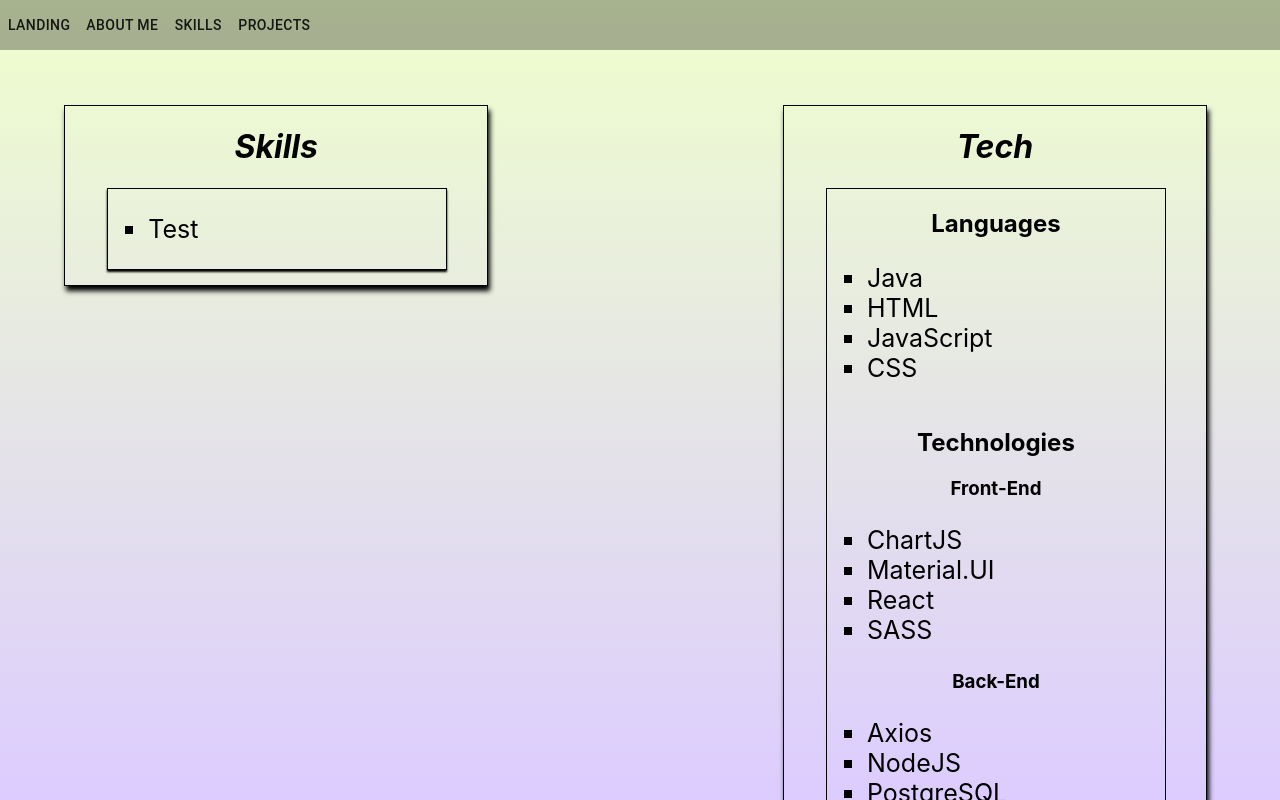
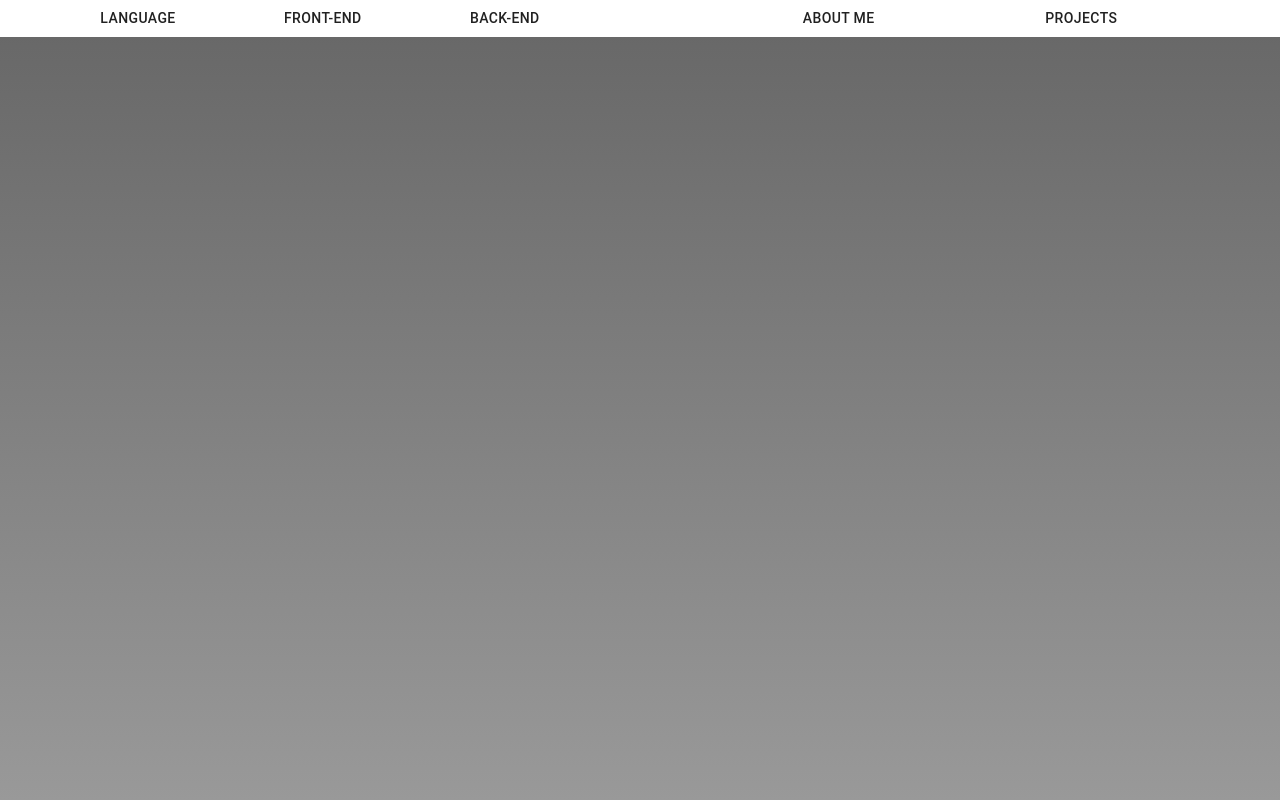
Before and after one commit to DogSniffers/Portfolio2.0, a React (Create React App) app: page /#/skills in a window 1280 px wide. Shown: the top 800 px of the page. Built offline with nearby package versions, Linux system fonts and the light colour scheme.

Commit message:
reworking skills css

```diff
--- a/src/App.css
+++ b/src/App.css
@@ -2,5 +2,5 @@ html{
   height: 100vh;
 }
 body{
-  background-image: linear-gradient(to bottom,#EFFFCC,#DCCCFF);
+  background-image: linear-gradient(to bottom,#666666,#999999);
 }
--- a/src/App.js
+++ b/src/App.js
@@ -6,7 +6,7 @@ import './App.css';
 function App() {
   return (
     <>
-    <Nav/>
+    {/* <Nav/> */}
       {route}
     </>
   );
--- a/src/Components/Skills/Skills.css
+++ b/src/Components/Skills/Skills.css
@@ -1,6 +1,18 @@
-.skillsContent {
-  width: 100vw;
-  height: 100vh;
+@-webkit-keyframes leftToRight {
+  from {
+    left: 70vw;
+  }
+}
+
+@keyframes leftToRight {
+  from {
+    left: 70vw;
+  }
+}
+
+.skillsButtonHolder {
+  position: fixed;
+  top: 0px;
   display: -webkit-box;
   display: -ms-flexbox;
   display: flex;
@@ -8,44 +20,14 @@
   -webkit-box-direction: normal;
       -ms-flex-direction: row;
           flex-direction: row;
+  width: 100%;
+  -webkit-box-pack: space-evenly;
+      -ms-flex-pack: space-evenly;
+          justify-content: space-evenly;
+  background-color: white;
 }
 
-.skillsHolder {
-  position: relative;
-  height: -webkit-fit-content;
-  height: -moz-fit-content;
-  height: fit-content;
-  left: 5vw;
-  top: 30px;
-  width: 33vw;
-  border: black 1px solid;
-  -webkit-box-shadow: black 2px 5px 5px;
-          box-shadow: black 2px 5px 5px;
-  margin-bottom: 30px;
-}
-
-.techHolder {
-  position: relative;
-  height: -webkit-fit-content;
-  height: -moz-fit-content;
-  height: fit-content;
-  left: 28vw;
-  top: 30px;
-  width: 33vw;
-  border: black 1px solid;
-  -webkit-box-shadow: black 2px 5px 5px;
-          box-shadow: black 2px 5px 5px;
-  margin-bottom: 30px;
-}
-
-.skillsPageHead {
-  text-align: center;
-  font-style: italic;
-}
-
-.skills {
-  border: black 1px solid;
-  position: relative;
+.skillsType {
   display: -webkit-box;
   display: -ms-flexbox;
   display: flex;
@@ -53,42 +35,91 @@
   -webkit-box-direction: normal;
       -ms-flex-direction: row;
           flex-direction: row;
-  width: 80%;
-  height: -webkit-fit-content;
-  height: -moz-fit-content;
-  height: fit-content;
-  left: 10%;
-  margin-bottom: 15px;
-  list-style-type: none;
-  -webkit-box-shadow: black 0px 2px 2px;
-          box-shadow: black 0px 2px 2px;
+  width: 50%;
+  -webkit-box-pack: space-evenly;
+      -ms-flex-pack: space-evenly;
+          justify-content: space-evenly;
 }
 
-.tech {
-  border: black 1px solid;
-  position: relative;
+.skillsNavButtons {
   display: -webkit-box;
   display: -ms-flexbox;
   display: flex;
-  -webkit-box-orient: vertical;
+  -webkit-box-orient: horizontal;
   -webkit-box-direction: normal;
-      -ms-flex-direction: column;
-          flex-direction: column;
-  width: 80%;
-  height: -webkit-fit-content;
-  height: -moz-fit-content;
-  height: fit-content;
-  left: 10%;
-  margin-bottom: 15px;
+      -ms-flex-direction: row;
+          flex-direction: row;
+  width: 50%;
+  -webkit-box-pack: space-evenly;
+      -ms-flex-pack: space-evenly;
+          justify-content: space-evenly;
 }
 
-.techHeads {
-  width: 100%;
+.javaHolder {
+  position: relative;
+  width: 30vw;
+  height: 120px;
+  background-color: yellow;
+  -webkit-box-shadow: black 5px 5px;
+          box-shadow: black 5px 5px;
   text-align: center;
+  left: 10vw;
+  -webkit-animation-name: leftToRight;
+          animation-name: leftToRight;
+  -webkit-animation-duration: 1s;
+          animation-duration: 1s;
 }
 
-ul {
-  list-style-type: square;
-  font-size: 25px;
+.java {
+  font-family: cursive;
+  font-size: 90px;
+}
+
+.htmlHolder {
+  position: relative;
+  width: 30vw;
+  height: 120px;
+  background-color: yellow;
+  -webkit-box-shadow: black 5px 5px;
+          box-shadow: black 5px 5px;
+  text-align: center;
+  left: 30vw;
+}
+
+.html {
+  font-family: cursive;
+  font-size: 78px;
+}
+
+.jsHolder {
+  position: relative;
+  width: 30vw;
+  height: 120px;
+  background-color: yellow;
+  -webkit-box-shadow: black 5px 5px;
+          box-shadow: black 5px 5px;
+  text-align: center;
+  left: 50vw;
+}
+
+.js {
+  font-family: cursive;
+  font-size: 78px;
+}
+
+.cssHolder {
+  position: relative;
+  width: 30vw;
+  height: 120px;
+  background-color: yellow;
+  -webkit-box-shadow: black 5px 5px;
+          box-shadow: black 5px 5px;
+  text-align: center;
+  left: 20vw;
+}
+
+.css {
+  font-family: cursive;
+  font-size: 78px;
 }
 /*# sourceMappingURL=Skills.css.map */
--- a/src/Components/Skills/Skills.js
+++ b/src/Components/Skills/Skills.js
@@ -1,55 +1,112 @@
 import React from 'react'
+import {useState,setState} from 'react'
+import Button from '@material-ui/core/Button'
 import './Skills.css'
 
-function Skills(){
+function Skills(props){
+    const [langList,setLangList] = useState(false)
+    const [frontEndList,setFrontEndList] = useState(false)
+    const [backEndList,setBackEndList] = useState(false)
+
+    const openLangList = () => {
+        setLangList(true)
+        setFrontEndList(false)
+        setBackEndList(false)
+    }
+    const openFrontEndList = () => {
+        setLangList(false)
+        setFrontEndList(true)
+        setBackEndList(false)
+    }
+    const openBackEndList = () => {
+        setLangList(false)
+        setFrontEndList(false)
+        setBackEndList(true)
+    }
     return(
         <div>
-            <div className='skillsContent'>
-                <div className='skillsHolder'>
             <div>
-                        <h1 className='skillsPageHead'>Skills</h1>
+                {langList === true ? (
+                    <div className='languages'>
+                        <div className='javaHolder'>
+                            <h1 className='java'>Java</h1>
                         </div>
-                    <div className='skills'>
-                        <ul>
-                            <li>Test</li>
-                        </ul>
+                        <div className='htmlHolder'>
+                            <h1 className='html'>HTML</h1>
+                        </div>
+                        <div className='jsHolder'>
+                            <h1 className='js'>JavaScript</h1>
+                        </div>
+                        <div className='cssHolder'>
+                            <h1 className='css'>CSS</h1>
                         </div>
                     </div>
-                <div className='techHolder'>
-                    <h1 className='skillsPageHead'>Tech</h1>
-                    <div className='tech'>
+                ):(
+                    null
+                )}
+                {frontEndList === true ? (
+                    <div className='front-end'>
                         <div>
-                            <h2 className='techHeads'>Languages</h2>
-                                <ul>
-                                    <li>Java</li>
-                                    <li>HTML</li>
-                                    <li>JavaScript</li>
-                                    <li>CSS</li>
-                                </ul>
+                            <h1>ChartJS</h1>
                         </div>
                         <div>
-                            <h2 className='techHeads'>Technologies</h2>
-                            <div>
-                                <h3 className='techHeads'>Front-End</h3>
-                                    <ul>
-                                        <li>ChartJS</li>
-                                        <li>Material.UI</li>
-                                        <li>React</li>
-                                        <li>SASS</li>
-                                </ul>
+                            <h1>Material.UI</h1>
                         </div>
                         <div>
-                                <h3 className='techHeads'>Back-End</h3>
-                                    <ul>
-                                        <li>Axios</li>
-                                        <li>NodeJS</li>
-                                        <li>PostgreSQL</li>
-                                        <li>Postman</li>
-                                        <li>React Redux</li>
-                                        <li>Socket.io</li>
-                                        <li>SQL Tabs</li>
-                                    </ul>
+                            <h1>React</h1>
                         </div>
+                        <div>
+                            <h1>Sass</h1>
+                        </div>
+                    </div>
+                ):(
+                    null
+                )}
+                {backEndList === true ? (
+                    <div className='back-end'>
+                        <div>
+                            <h1>Axios</h1>
+                        </div>
+                        <div>
+                            <h1>NodeJS</h1>
+                        </div>
+                        <div>
+                            <h1>PostgreSQL</h1>
+                        </div>
+                        <div>
+                            <h1>Postman</h1>
+                        </div>
+                        <div>
+                            <h1>React Redux</h1>
+                        </div>
+                        <div>
+                            <h1>Socket.IO</h1>
+                        </div>
+                        <div>
+                            <h1>SQL Tabs</h1>
+                        </div>
+                    </div>
+                ):(
+                    null
+                )}
+                <div className='skillsButtonHolder'>
+                    <div className='skillsType'>
+                        <div>
+                            <Button  onClick={() => openLangList()}>Language</Button>
+                        </div>
+                        <div>
+                            <Button  onClick={() => openFrontEndList()}>Front-End</Button>
+                        </div>
+                        <div>
+                            <Button  onClick={() => openBackEndList()}>Back-End</Button>
+                        </div>
+                    </div>
+                    <div className='skillsNavButtons'>
+                        <div>
+                            <Button onClick={() => props.history.push('/aboutme')}>About Me</Button>
+                        </div>
+                        <div>
+                            <Button onClick={() => props.history.push('/projects')}>Projects</Button>
                         </div>
                     </div>
                 </div>
--- a/src/Components/Skills/Skills.scss
+++ b/src/Components/Skills/Skills.scss
@@ -1,60 +1,61 @@
-.skillsContent{
-    width: 100vw;
-    height: 100vh;
+@import '../../Sass/mixin';
+
+@keyframes leftToRight{
+    from {left: 70vw;}
+}
+.skillsButtonHolder{
+    position: fixed;
+    top: 0px;
     display: flex;
     flex-direction: row;
+    width: 100%;
+    justify-content: space-evenly;
+    background-color: white;
 }
-.skillsHolder{
-    position: relative;
-    height: fit-content;
-    left: 5vw;
-    top: 30px;
-    width: 33vw;
-    border: black 1px solid;
-    box-shadow: black 2px 5px 5px;
-    margin-bottom: 30px;
-}
-.techHolder{
-    position: relative;
-    height: fit-content;
-    left: 28vw;
-    top: 30px;
-    width: 33vw;
-    border: black 1px solid;
-    box-shadow: black 2px 5px 5px;
-    margin-bottom: 30px;
-}
-.skillsPageHead{
-    text-align: center;
-    font-style: italic;
-}
-.skills{
-    border: black 1px solid;
-    position: relative;
+.skillsType{
     display: flex;
     flex-direction: row;
-    width: 80%;
-    height: fit-content;
-    left: 10%;
-    margin-bottom: 15px;
-    list-style-type: none;
-    box-shadow: black 0px 2px 2px;
+    width: 50%;
+    justify-content: space-evenly;
 }
-.tech{
-    border: black 1px solid;
-    position: relative;
+.skillsNavButtons{
     display: flex;
-    flex-direction: column;
-    width: 80%;
-    height: fit-content;
-    left: 10%;
-    margin-bottom: 15px;
+    flex-direction: row;
+    width: 50%;
+    justify-content: space-evenly;
 }
-.techHeads{
-    width: 100%;
-    text-align: center;
+// Languages Tab
+.javaHolder{
+    @include techBox();
+    left: 10vw;
+    animation-name: leftToRight;
+    animation-duration: 1s;
 }
-ul{
-    list-style-type: square;
-    font-size: 25px;
+.java{
+    font-family: cursive;
+    font-size: 90px;
 }
+.htmlHolder{
+    @include techBox();
+    left: 30vw;
+}
+.html{
+    font-family: cursive;
+    font-size: 78px;
+}
+.jsHolder{
+    @include techBox();
+    left: 50vw;
+}
+.js{
+    font-family: cursive;
+    font-size: 78px;
+}
+.cssHolder{
+    @include techBox();
+    left: 20vw;
+}
+.css{
+    font-family: cursive;
+    font-size: 78px;
+}
```
Also changed, not shown: src/Components/Landing/Landing.css (+63 -0 lines), src/Components/Landing/Landing.js (+11 -3 lines), src/Components/Landing/Landing.scss (+47 -0 lines), src/Sass/_mixin.scss (added, +8 -0 lines), 2 other files (tests, documents, lock files or other folders). Lines whose indentation alone changed are shown as unchanged.
